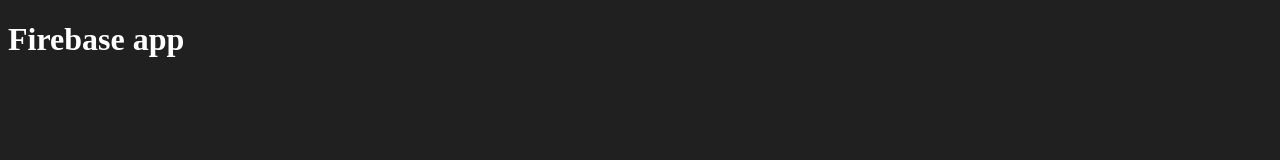
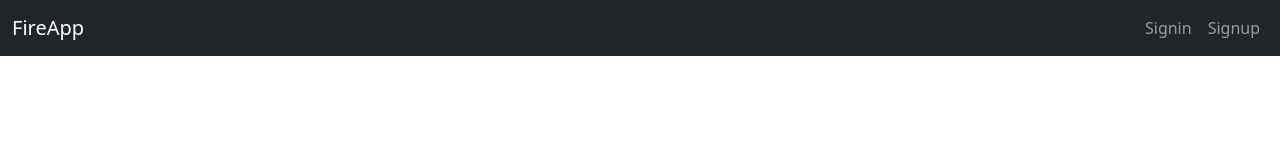
Before and after one commit to jpmjim/authfirebasejs, a plain HTML site: page src/index.html in a window 1280 px wide. Drawn offline with nearby package versions, Linux system fonts and the light colour scheme.

Commit message:
Framework boostrap y menu de navegacion

```diff
--- a/src/index.html
+++ b/src/index.html
@@ -6,9 +6,28 @@
     <meta name="viewport" content="width-device-width, initial-scale=1.0">
     <title>Firebase auth</title>
     <link rel="stylesheet" href="./main.css">
+    <link rel="stylesheet" href="https://cdn.jsdelivr.net/npm/bootstrap@5.2.1/dist/css/bootstrap.min.css">
     <script src="./main.js" type="module"></script>
   </head>
   <body>
-    <h1>Firebase app</h1>
+    <nav class="navbar navbar-expand-lg bg-dark navbar-dark">
+      <div class="container-fluid">
+        <a class="navbar-brand" href="#">FireApp</a>
+        <button class="navbar-toggler" type="button" data-bs-toggle="collapse" data-bs-target="#navbarNav" aria-controls="navbarNav" aria-expanded="false" aria-label="Toggle navigation">
+          <span class="navbar-toggler-icon"></span>
+        </button>
+        <div class="collapse navbar-collapse" id="navbarNav">
+          <ul class="navbar-nav ms-auto">
+            <li class="nav-item">
+              <a class="nav-link" href="#">Signin</a>
+            </li>
+            <li class="nav-item">
+              <a class="nav-link" href="#">Signup</a>
+            </li>
+          </ul>
+        </div>
+      </div>
+    </nav>
+    <script src="https://cdn.jsdelivr.net/npm/bootstrap@5.2.1/dist/js/bootstrap.bundle.min.js"></script>
   </body>
 </html>
```
Also changed, not shown: 1 other file.
